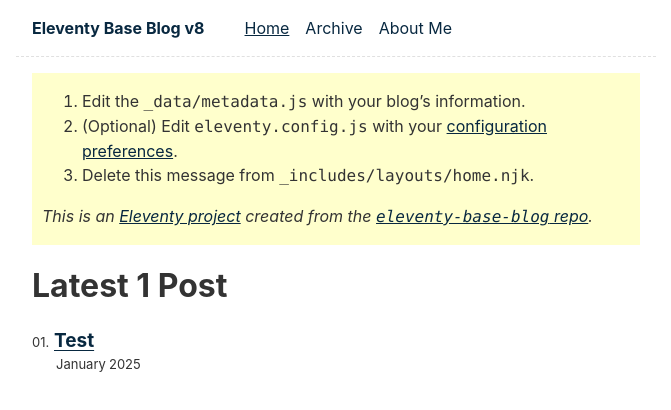
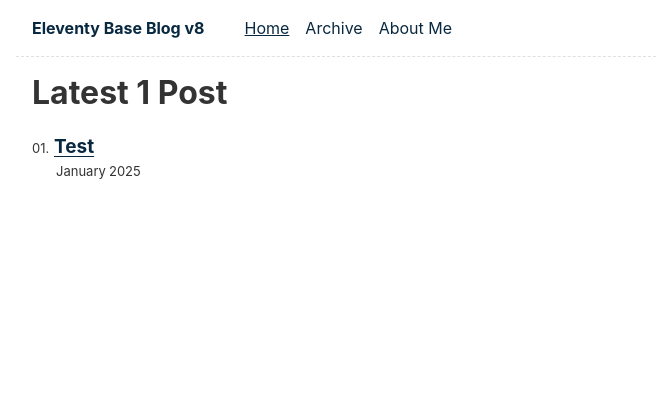
Before and after one commit to 17alma41/17alma41.github.io, an Eleventy site: page content/index.njk in a window 1280 px wide. Shown: the whole page, without its empty margins (304-975 px from the left). Built offline with nearby package versions, Linux system fonts and the light colour scheme; Eleventy itself is replaced by a stand-in of ours; files that its build step writes are made by us from their sources.

Commit message:
delete home message

```diff
--- a/_includes/layouts/home.njk
+++ b/_includes/layouts/home.njk
@@ -3,14 +3,14 @@
 ---
 <!-- Delete this message, it will also remove the component CSS from the bundle -->
 {%- css %}{% include "public/css/message-box.css" %}{% endcss %}
-<div class="message-box">
+<!-- <div class="message-box">
 	<ol>
 		<li>Edit the <code>_data/metadata.js</code> with your blog’s information.</li>
 		<li>(Optional) Edit <code>eleventy.config.js</code> with your <a href="https://www.11ty.dev/docs/config/">configuration preferences</a>.</li>
 		<li>Delete this message from <code>_includes/layouts/home.njk</code>.</li>
 	</ol>
 	<p><em>This is an <a href="https://www.11ty.dev/">Eleventy project</a> created from the <a href="https://github.com/11ty/eleventy-base-blog"><code>eleventy-base-blog</code> repo</a>.</em></p>
-</div>
+</div> -->
 <!-- Stop deleting -->
 
 {{ content | safe }}
```
